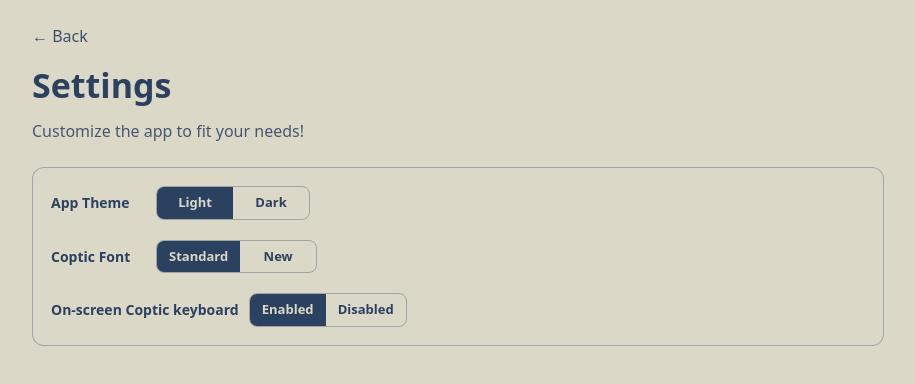
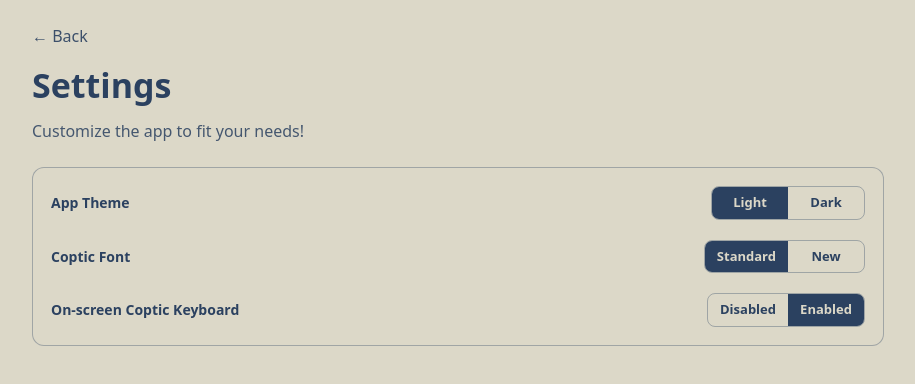
Before and after one commit to Pompono/Coptic, a Next.js app: page /settings in a window 1280 px wide. Shown: the top 384 px of the page, without its empty margins (182-1097 px from the left). Built offline with nearby package versions, Linux system fonts and the light colour scheme.

Commit message:
Fixed Settings' Page Logic

```diff
--- a/app/settings/page.tsx
+++ b/app/settings/page.tsx
@@ -17,6 +17,7 @@ export default function SettingsPage() {
   const [fontMode, setFontMode] = useState<CopticFontMode>("unicode");
   const [themeMode, setThemeMode] = useState<ThemeMode>("light");
   const [keyboardEnabled, setKeyboardEnabled] = useState(true);
+  const [isNarrowLayout, setIsNarrowLayout] = useState(false);
 
   useEffect(() => {
     const savedFont = localStorage.getItem(COPTIC_FONT_STORAGE_KEY);
@@ -36,6 +37,18 @@ export default function SettingsPage() {
     applyThemeMode(theme);
 
     setKeyboardEnabled(isCopticKeyboardEnabled());
+  }, []);
+
+  useEffect(() => {
+    const mediaQuery = window.matchMedia("(max-width: 430px)");
+    const syncNarrowLayout = () => setIsNarrowLayout(mediaQuery.matches);
+
+    syncNarrowLayout();
+    mediaQuery.addEventListener("change", syncNarrowLayout);
+
+    return () => {
+      mediaQuery.removeEventListener("change", syncNarrowLayout);
+    };
   }, []);
 
   const onToggleFont = (nextMode: CopticFontMode) => {
@@ -69,6 +82,29 @@ export default function SettingsPage() {
     fontFamily: "inherit",
   });
 
+  const toggleRowStyle = {
+    display: "grid",
+    gridTemplateColumns: isNarrowLayout ? "1fr" : "minmax(160px, max-content) auto",
+    alignItems: "center",
+    columnGap: 10,
+    rowGap: isNarrowLayout ? 8 : 0,
+  } as const;
+
+  const toggleLabelStyle = {
+    fontSize: 14,
+    fontWeight: 600,
+    maxWidth: "100%",
+    overflowWrap: "anywhere" as const,
+  } as const;
+
+  const toggleControlStyle = {
+    display: "inline-flex",
+    border: "1px solid var(--border-color)",
+    borderRadius: 8,
+    overflow: "hidden",
+    justifySelf: "end",
+  } as const;
+
   return (
     <main style={{ padding: 24, maxWidth: 900, margin: "0 auto", minHeight: "100vh" }}>
       <Link href="/" style={{ color: "var(--text-color)", textDecoration: "none", opacity: 0.9 }}>
@@ -88,16 +124,9 @@ export default function SettingsPage() {
           background: "var(--panel-bg)",
         }}
       >
-        <div style={{ display: "inline-flex", alignItems: "center", gap: 10, flexWrap: "wrap" }} aria-label="Theme toggle">
-          <span style={{ fontSize: 14, fontWeight: 600, minWidth: 95 }}>App Theme</span>
-          <div
-            style={{
-              display: "inline-flex",
-              border: "1px solid var(--border-color)",
-              borderRadius: 8,
-              overflow: "hidden",
-            }}
-          >
+        <div style={toggleRowStyle} aria-label="Theme toggle">
+          <span style={toggleLabelStyle}>App Theme</span>
+          <div style={toggleControlStyle}>
             <button type="button" onClick={() => onToggleTheme("light")} style={toggleButtonStyle(themeMode === "light")}>
               Light
             </button>
@@ -107,17 +136,10 @@ export default function SettingsPage() {
           </div>
         </div>
 
-        <div style={{ display: "inline-flex", alignItems: "center", gap: 10, flexWrap: "wrap" }} aria-label="Coptic font toggle">
-          <span style={{ fontSize: 14, fontWeight: 600, minWidth: 95 }}>Coptic Font</span>
+        <div style={toggleRowStyle} aria-label="Coptic font toggle">
+          <span style={toggleLabelStyle}>Coptic Font</span>
 
-          <div
-            style={{
-              display: "inline-flex",
-              border: "1px solid var(--border-color)",
-              borderRadius: 8,
-              overflow: "hidden",
-            }}
-          >
+          <div style={toggleControlStyle}>
             <button type="button" onClick={() => onToggleFont("unicode")} style={toggleButtonStyle(fontMode === "unicode")}>
               Standard
             </button>
@@ -128,19 +150,19 @@ export default function SettingsPage() {
         </div>
 
         <div
-          style={{ display: "inline-flex", alignItems: "center", gap: 10, flexWrap: "wrap" }}
+          style={toggleRowStyle}
           aria-label="On-screen Coptic keyboard toggle"
         >
-          <span style={{ fontSize: 14, fontWeight: 600, minWidth: 160 }}>On-screen Coptic keyboard</span>
+          <span style={toggleLabelStyle}>On-screen Coptic Keyboard</span>
 
-          <div
-            style={{
-              display: "inline-flex",
-              border: "1px solid var(--border-color)",
-              borderRadius: 8,
-              overflow: "hidden",
-            }}
-          >
+          <div style={toggleControlStyle}>
+            <button
+              type="button"
+              onClick={() => onToggleKeyboardEnabled(false)}
+              style={toggleButtonStyle(!keyboardEnabled)}
+            >
+              Disabled
+            </button>
             <button
               type="button"
               onClick={() => onToggleKeyboardEnabled(true)}
@@ -148,13 +170,6 @@ export default function SettingsPage() {
             >
               Enabled
             </button>
-            <button
-              type="button"
-              onClick={() => onToggleKeyboardEnabled(false)}
-              style={toggleButtonStyle(!keyboardEnabled)}
-            >
-              Disabled
-            </button>
           </div>
         </div>
       </section>
```
